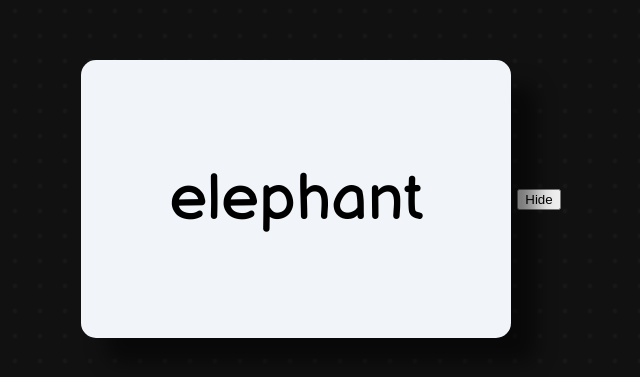
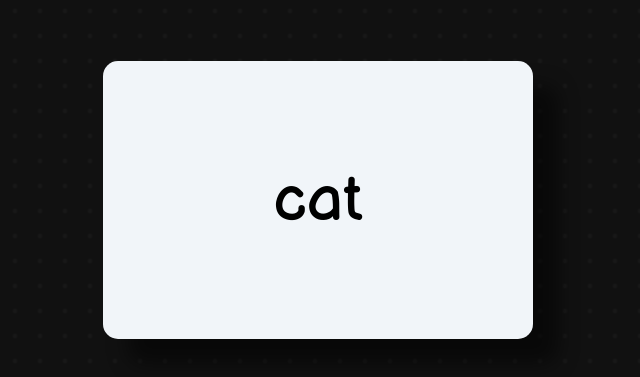
Before and after one commit to aasd24/fiszeq, a React (Vite) app: page / in a window 1280 px wide. Shown: the part 201-578 px from the top of the page, without its empty margins (322-962 px from the left). Built offline with nearby package versions, Linux system fonts and the light colour scheme.

Commit message:
Add basic prototype of play mode
As a placeholder, it randomly changes the card from a defined set every 15 seconds. This will be expanded upon in the future.

```diff
--- a/src/components/App.tsx
+++ b/src/components/App.tsx
@@ -1,9 +1,61 @@
 import { AnimatePresence, motion } from "motion/react";
 import Card from "./Card";
-import { useState } from "react";
+import { useEffect, useRef, useState } from "react";
+import shuffle from "../utils/shuffle";
+
+// temporary, remove and improve later
+const cards = [
+    {
+        id: crypto.randomUUID(),
+        front: "elephant",
+        back: "🐘",
+    },
+    {
+        id: crypto.randomUUID(),
+        front: "giraffe",
+        back: "🦒",
+    },
+    {
+        id: crypto.randomUUID(),
+        front: "parrot",
+        back: "🦜",
+    },
+    {
+        id: crypto.randomUUID(),
+        front: "cat",
+        back: "🐱",
+    },
+    {
+        id: crypto.randomUUID(),
+        front: "dog",
+        back: "🐶",
+    },
+
+]
+
+interface CardType {
+    id: `${string}-${string}-${string}-${string}-${string}`,
+    front: string,
+    back: string
+}
 
 function App() {
-    const [visible, setVisible] = useState(true);
+    const list = useRef(shuffle(cards));
+    const [currentCard, setCurrentCard] = useState<CardType | undefined>(undefined);
+
+    useEffect(() => {
+        function setRandomCard() {
+            setCurrentCard(list.current[Math.floor(Math.random() * list.current.length)]);
+        }
+
+        const id = setInterval(() => {
+            setRandomCard();
+        }, 15000)
+
+        setRandomCard();
+
+        return () => clearInterval(id);
+    }, [])
 
     return (
     <motion.div
@@ -12,12 +64,15 @@ function App() {
     animate={{backgroundPosition: '25px 25px'}}
     transition={{duration: 1, repeat: Infinity, ease: 'linear'}}
     >
+
+        <div style={cardContainer}>
         <AnimatePresence>
-            {visible && (<Card key={crypto.randomUUID()} front="elephant" back="🐘" />)}
+            {list.current.map((card: CardType) => {
+                return (currentCard && card.id === currentCard.id && <Card key={card.id} front={card.front} back={card.back} />);
+            })}
         </AnimatePresence>
-        <button onClick={() => setVisible(!visible)}>
-            {visible ? "Hide": "Show"}
-        </button>
+        </div>
+
     </motion.div>
     )
 }
@@ -28,12 +83,15 @@ const body: React.CSSProperties = {
     backgroundColor: '#111111',
     backgroundImage: 'radial-gradient(#181818 10%, transparent 15%)',
     backgroundSize: '25px 25px',
-    display: 'flex',
-    justifyContent: 'center',
-    alignItems: 'center',
     width: '100vw',
     height: '100vh',
     padding: 0,
     margin: 0,
     zIndex: -100,
 }
+
+const cardContainer: React.CSSProperties = {
+    position: 'relative',
+    top: '50%',
+    transform: 'translate(0, -50%)'
+}
--- a/src/components/Card.tsx
+++ b/src/components/Card.tsx
@@ -154,6 +154,7 @@ function CardShadow() {
 // Styles
 
 const container: React.CSSProperties = {
+    position: 'absolute',
     display: 'grid',
     placeItems: 'center',
     backgroundColor: 'transparent',
@@ -182,6 +183,7 @@ const button: React.CSSProperties = {
 }
 
 const buttonShadow: React.CSSProperties = {
+    position: 'absolute',
     width: '400px',
     padding: '15px',
     borderRadius: '15px',
--- /dev/null
+++ b/src/utils/shuffle.ts
@@ -0,0 +1,16 @@
+function shuffle<T>(array: T[]): T[] {
+    const arr = array.slice();
+
+    let currentIndex = arr.length;
+
+    while (currentIndex != 0) {
+        const randomIndex = Math.floor(Math.random() * currentIndex);
+        currentIndex--;
+
+        [arr[currentIndex], arr[randomIndex]] = [arr[randomIndex], arr[currentIndex]];
+    }
+
+    return arr;
+}
+
+export default shuffle;
```
Also changed, not shown: 1 other file (tests, documents, lock files or other folders).
